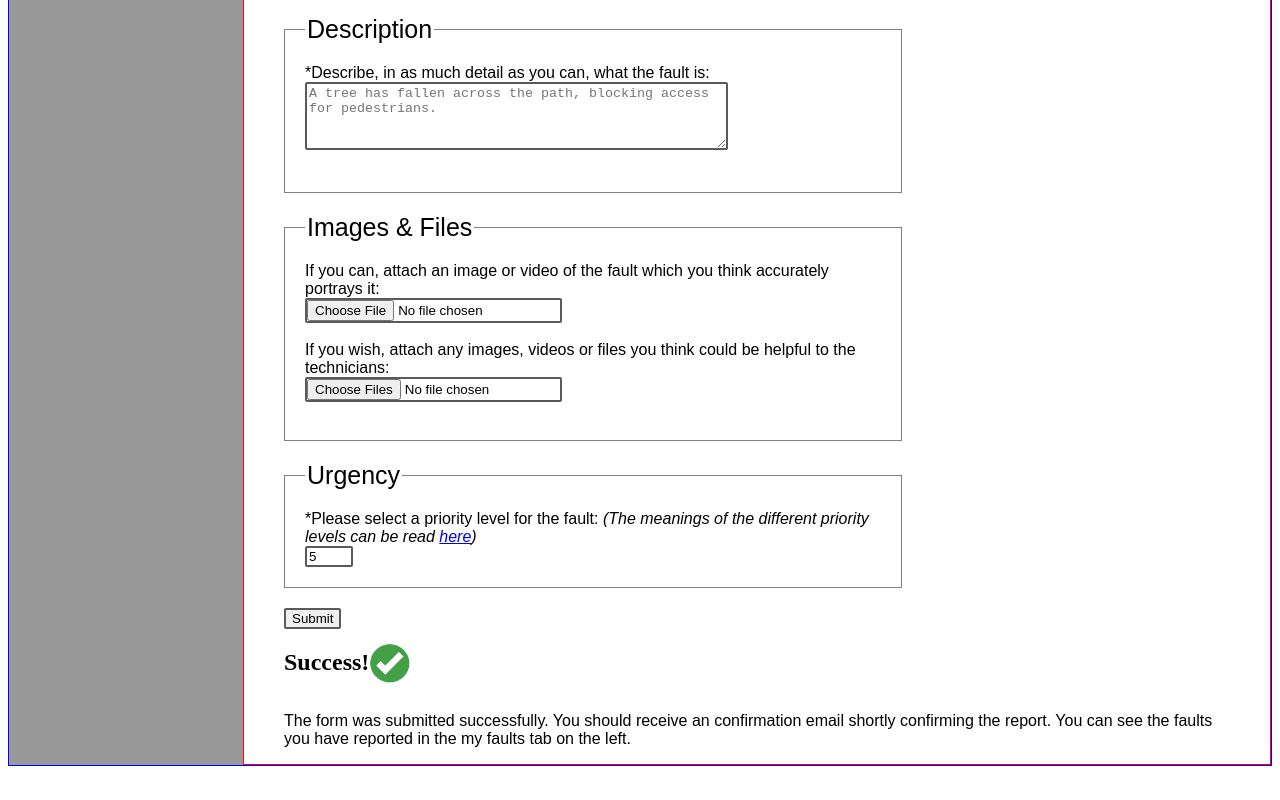
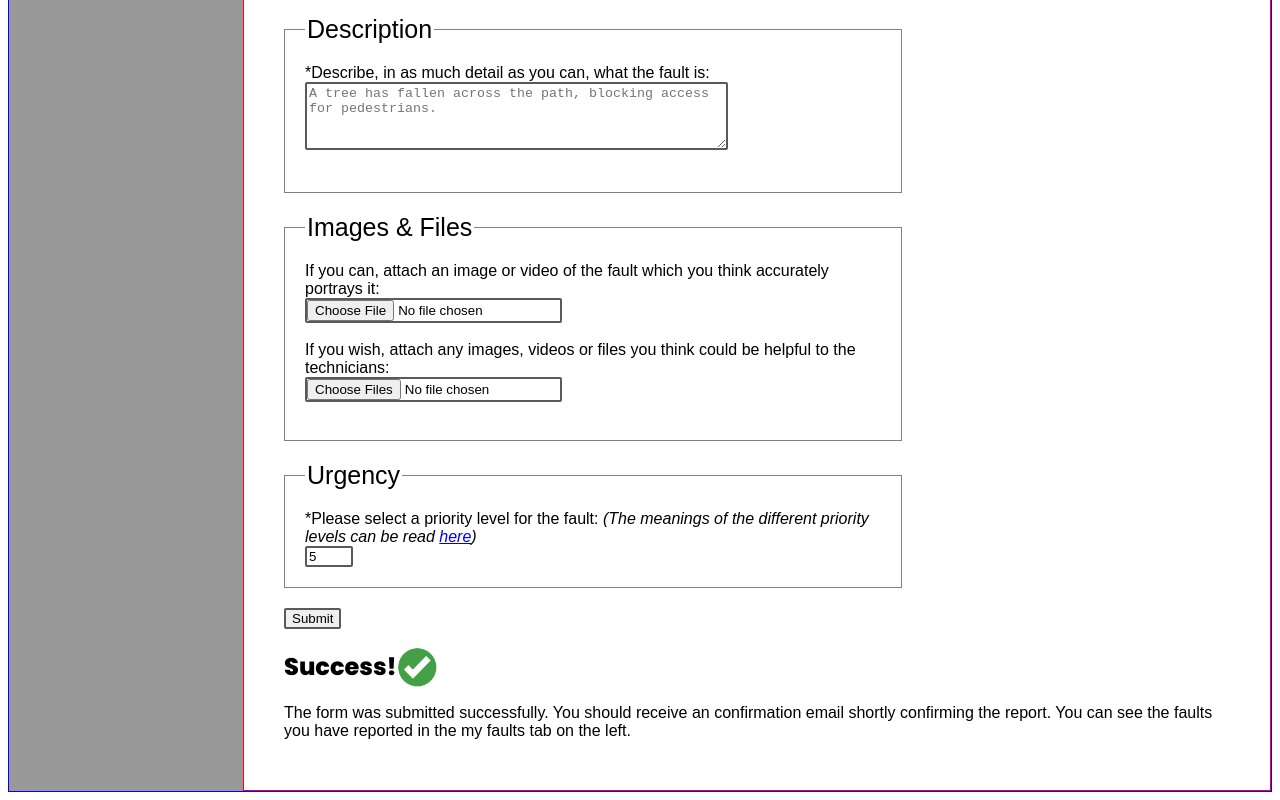
Before and after one commit to wbosley/HciAssignment2, a plain HTML site: page website/index.html in a window 1280 px wide. Shown: the part 969-1769 px from the top of the page. Before the commit the page ends 1743 px from the top, so only its background shows below. Drawn offline with Linux system fonts and the light colour scheme.

Commit message:
updated css for the success message.

```diff
--- a/website/index.html
+++ b/website/index.html
@@ -124,7 +124,7 @@
                     <h2>Success!</h2><img height = "40px" src = "photos/greencheck.png">
 
                 </div>
-                <p>The form was submitted successfully. You should receive an confirmation email shortly confirming the report. You can see the faults you have reported in the my faults tab on the left.</p>
+                <p class = "successMessage">The form was submitted successfully. You should receive an confirmation email shortly confirming the report. You can see the faults you have reported in the my faults tab on the left.</p>
 
             </div>
 
--- a/website/style.css
+++ b/website/style.css
@@ -292,3 +292,12 @@ input:focus {
     color: #01447e;
     text-decoration: underline;
 }
+
+h2 {
+    font-family:'Poppins', sans-serif;
+}
+
+.successMessage{
+    margin-top:0;
+    margin-bottom:50px;
+}
```
